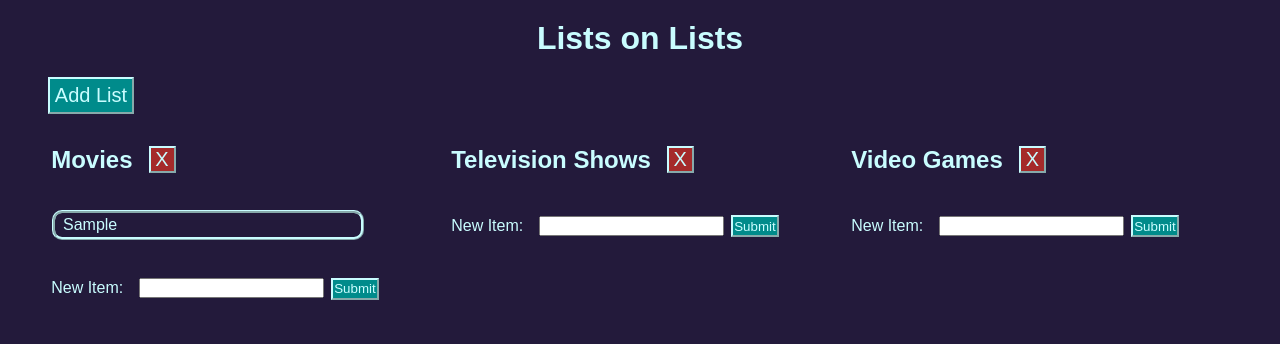
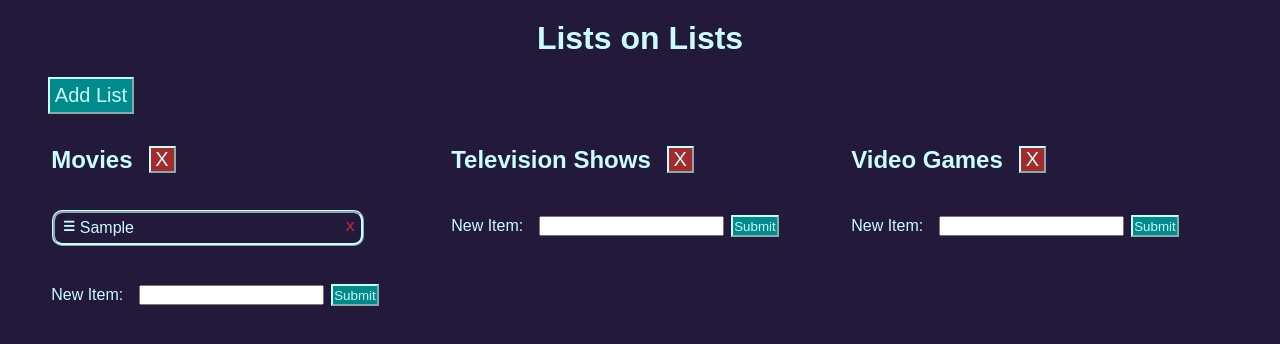
Before and after one commit to nic-jol/lists-on-lists, a Next.js app in the folder lists-on-lists/: page / in a window 1280 px wide. Both pictures are taken after typing "Sample" into the empty fields and a click on the input 354 px from the left and 226 px from the top of the page. Shown: the top 344 px of the page. Built offline with nearby package versions, Linux system fonts and the light colour scheme.

Commit message:
Add a functionless remove list item button and reorder list item button

```diff
--- a/lists-on-lists/src/app/StringList.tsx
+++ b/lists-on-lists/src/app/StringList.tsx
@@ -17,7 +17,10 @@ const StringList = (props: StringListProps): ReactElement => {
                 {
                     items && !!items.length && items.map((item: string) => {
                         return (
-                            <li className={styles.listItem} key={item}>{item}</li>
+                            <li className={styles.listItem} key={item}>{item}
+                            <button className={styles.reorderListItem}>☰</button>
+                                <button className={styles.removeListItem}>X</button>
+                            </li>
                         )
                     })
                 }
--- a/lists-on-lists/src/app/page.module.css
+++ b/lists-on-lists/src/app/page.module.css
@@ -72,6 +72,38 @@
   color: brown;
 }
 
+.removeListItem {
+  background-color: transparent;
+  border: none;
+  color: brown;
+  float: right;
+  font-weight: bold;
+  transition-duration: 0.4s;
+}
+
+.removeListItem:hover {
+  background-color: brown;
+  color: #c9fdff;
+  font-weight: bold;
+  padding: 0.1rem;
+}
+
+.reorderListItem {
+  background-color: transparent;
+  border: none;
+  color: #c9fdff;
+  float: left;
+  margin-right: 0.3rem;
+  font-weight: bold;
+  transition-duration: 0.3s;
+}
+
+.reorderListItem:hover {
+  color: #231a3b;
+  font-weight: bold;
+  padding: 0.1rem;
+}
+
 .listHeading {
   display: inline-block;
   margin-left: 2.2rem;
@@ -107,7 +139,7 @@
   border-style:ridge;
   border-radius: 10px;
   margin: 1rem;
-  padding: 0.2rem;
+  padding: 0.4rem;
   padding-left: 0.5rem;
   transition-duration: 0.3s;
 }
```
Also changed, not shown: 1 other file (tests, documents, lock files or other folders).
